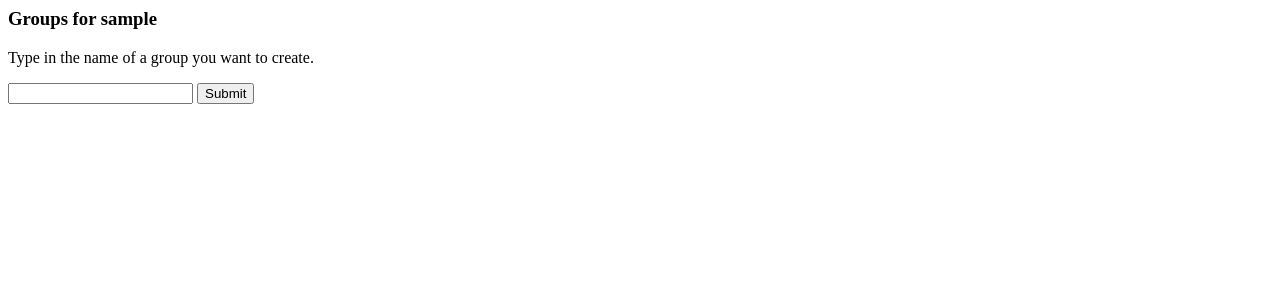
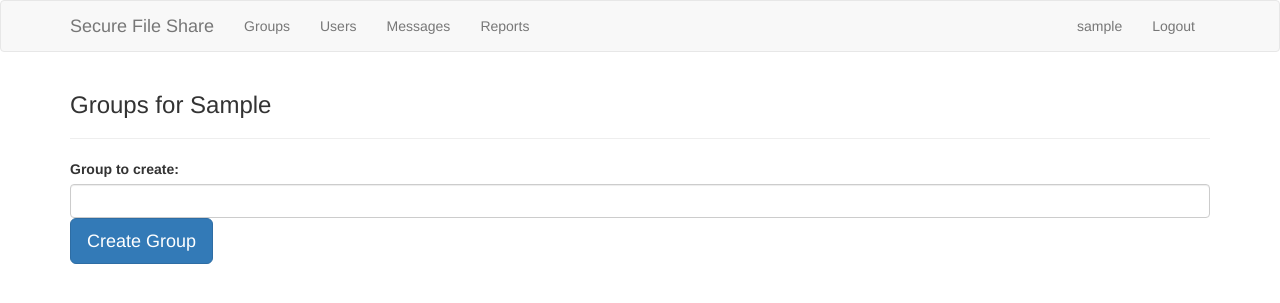
Before and after one commit to Daniel-Hoerauf/cs3240-f16-team11, a Django app: page /groups/ in a window 1280 px wide. Shown: the top 303 px of the page. Run offline with Django 3.2, Linux system fonts and the light colour scheme; the visitor is signed in with stand-in values (Sample User, id 1); parts of the project's set-up code (start-up, migrations or seed data) failed here and were passed over; some libraries are stand-ins or nearby versions.

Commit message:
Updated UI for groups

```diff
--- a/templates/web/groups.html
+++ b/templates/web/groups.html
@@ -1,14 +1,26 @@
-<h3>Groups for {{ user.username }}</h3>
-<ul>
+{% extends 'base.html' %}
+{% load bootstrap3 %}
+
+{% block title %}
+Groups
+{% endblock %}
+
+{% block content %}
+<h3>Groups for {{ user.username | title}}</h3>
+<ul class='list-group'>
   {% for group in groups %}
-    <li><a href='/group/?name={{ group|escape }}'>{{ group }}</a></li>
+    <li class='list-group-item'><a href='/group/?name={{ group|escape }}'>{{ group }}</a></li>
   {% endfor %}
 </ul>
+<hr>
 <div>
-  <p>Type in the name of a group you want to create.</p>
-  <form action="/create_group/" method="post" name="create">
+  <form class='form-group' action="/create_group/" method="post" name="create">
     {% csrf_token %}
-    <input type='text' name='groupname'>
-    <input type='submit' value='Submit'>
+    <label class='control-label' for='groupname'>Group to create:</label>
+    <input class='form-control' id='groupname' type='text' name='groupname'>
+    {% buttons %}
+    <button type='submit' class='btn btn-lg btn-primary'>Create Group</button>
+    {% endbuttons %}
   </form>
 </div>
+{% endblock %}
```
Also changed, not shown: templates/web/group.html (+27 -10 lines).
